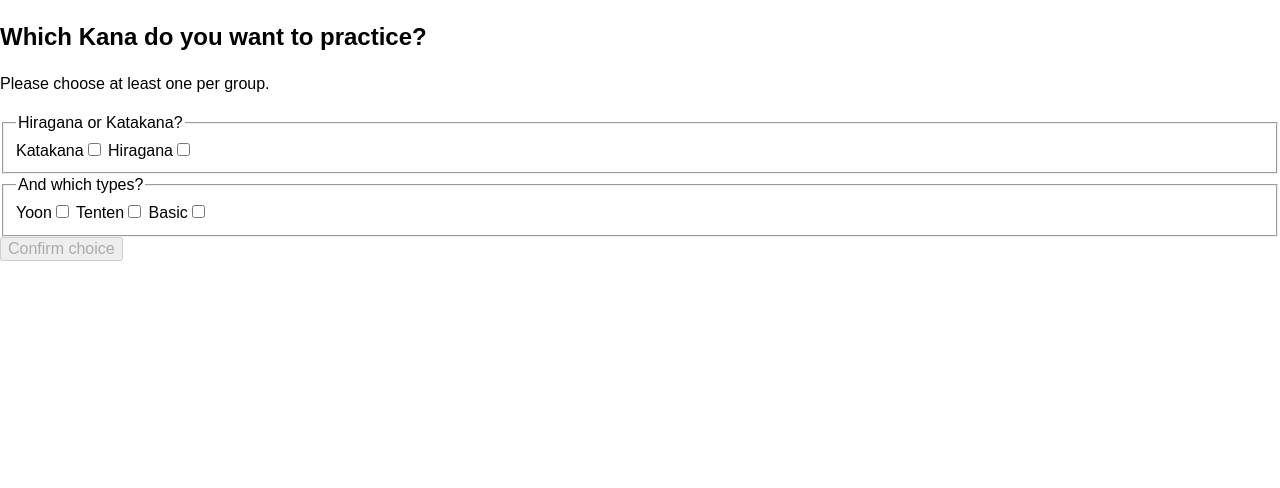
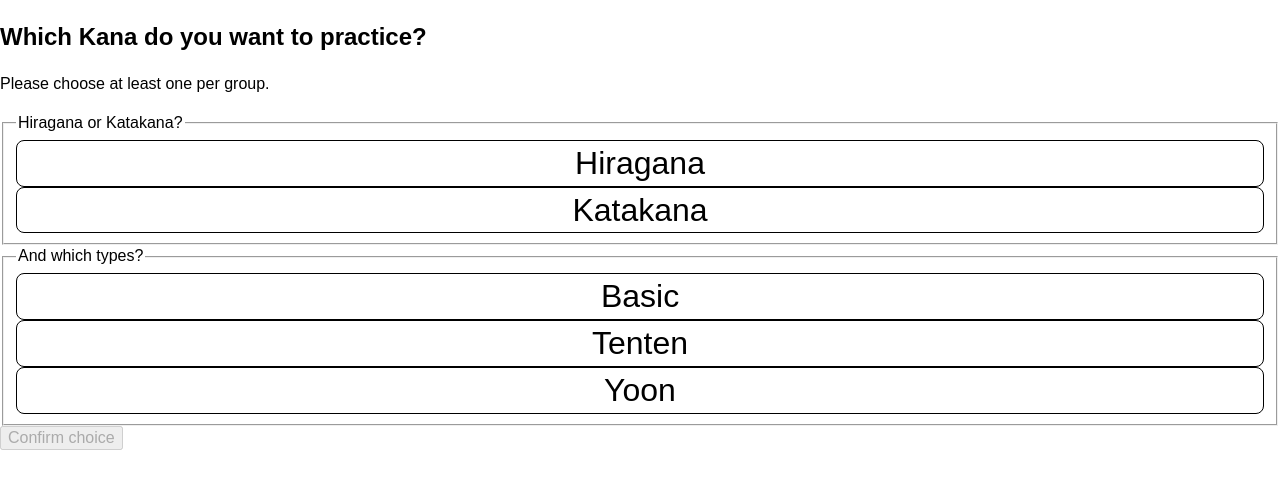
Before and after one commit to macfrei/kana-quiz-app, a React (Vite) app: page / in a window 1280 px wide. Shown: the top 488 px of the page. Built offline with nearby package versions, Linux system fonts and the light colour scheme.

Commit message:
Replace inputs with new input  component in forms

```diff
--- a/src/components/KanaQuiz.tsx
+++ b/src/components/KanaQuiz.tsx
@@ -32,7 +32,7 @@ export default function KanaQuiz({ kana, onResult }: KanaQuizProps) {
       <Question
         question={quizQuestion.question}
         answers={quizQuestion.answers}
-        onChange={checkAnswer}
+        onSelectAnswer={checkAnswer}
       />
       {quizKanaLength > 1 && (
         <Button
--- a/src/components/Question.tsx
+++ b/src/components/Question.tsx
@@ -1,31 +1,35 @@
 import styled from 'styled-components';
 import { KanaType } from '../types/kana';
+import InputWithLabel from './InputWithLabel';
 
 type QuestionProps = {
   question: KanaType;
   answers: KanaType[];
-  onChange: (answer: KanaType) => void;
+  onSelectAnswer: (answer: KanaType) => void;
 };
 
 export default function Question({
   question,
   answers,
-  onChange,
+  onSelectAnswer,
 }: QuestionProps) {
+  function handleChange(event: React.ChangeEvent, answer: KanaType) {
+    onSelectAnswer(answer);
+  }
+
   return (
     <Fieldset>
       <Legend>{question.kana}</Legend>
       {answers.map(answer => (
-        <RadioButtonGroup key={answer.id}>
-          <Input
-            id={answer.id}
-            type="radio"
-            name={question.kana}
-            value={answer.kana}
-            onChange={() => onChange(answer)}
-          />
-          <Label htmlFor={answer.id}>{answer.pronunciation}</Label>
-        </RadioButtonGroup>
+        <InputWithLabel
+          key={answer.id}
+          labelText={answer.pronunciation}
+          id={answer.id}
+          type="radio"
+          name={question.kana}
+          value={answer.kana}
+          onChange={event => handleChange(event, answer)}
+        />
       ))}
     </Fieldset>
   );
@@ -41,38 +45,8 @@ const Fieldset = styled.fieldset`
   padding: 0;
 `;
 
-const RadioButtonGroup = styled.div`
-  display: grid;
-  place-items: center;
-  position: relative;
-  width: 100%;
-  height: 100%;
-
-  input[type='radio']:checked + label {
-    background-color: black;
-    color: white;
-  }
-`;
-
 const Legend = styled.legend`
   font-size: 400%;
   text-align: center;
   padding: 40px 0;
 `;
-
-const Label = styled.label`
-  display: grid;
-  place-items: center;
-  border: 1px solid black;
-  border-radius: 8px;
-  width: 100%;
-  height: 100%;
-  font-size: 200%;
-`;
-
-const Input = styled.input`
-  position: absolute;
-  width: 0;
-  height: 0;
-  opacity: 0;
-`;
--- a/src/components/QuizChoice.tsx
+++ b/src/components/QuizChoice.tsx
@@ -1,4 +1,5 @@
 import React, { useState } from 'react';
+import InputWithLabel from './InputWithLabel';
 
 type KanaChoice = {
   katakana: boolean;
@@ -11,6 +12,9 @@ type KanaChoice = {
 type QuizChoiceProps = {
   onKanaChoice: (kanaChoice: string[]) => void;
 };
+
+const groupChoices = ['hiragana', 'katakana'];
+const typeChoices = ['basic', 'tenten', 'yoon'];
 
 export default function QuizChoice({ onKanaChoice }: QuizChoiceProps) {
   const [kanaChoice, setKanaChoice] = useState<KanaChoice>({
@@ -55,54 +59,33 @@ export default function QuizChoice({ onKanaChoice }: QuizChoiceProps) {
       <p id="kana-choice-description">Please choose at least one per group.</p>
       <fieldset>
         <legend>Hiragana or Katakana?</legend>
-        <label htmlFor="katakana">Katakana</label>
-        <input
-          id="katakana"
+        {groupChoices.map(group => (
+          <InputWithLabel
+            key={group}
+            labelText={group}
+            id={group}
             type="checkbox"
             name="kana"
-          value="katakana"
+            value={group}
             onChange={handleChange}
-          checked={kanaChoice.katakana}
+            checked={kanaChoice[group as keyof KanaChoice]}
           />
-        <label htmlFor="hiragana"> Hiragana</label>
-        <input
-          id="hiragana"
-          type="checkbox"
-          name="kana"
-          value="hiragana"
-          onChange={handleChange}
-          checked={kanaChoice.hiragana}
-        />
+        ))}
       </fieldset>
       <fieldset>
         <legend>And which types?</legend>
-        <label htmlFor="yoon">Yoon</label>
-        <input
-          id="yoon"
+        {typeChoices.map(type => (
+          <InputWithLabel
+            key={type}
+            labelText={type}
+            id={type}
             type="checkbox"
             name="kana"
-          value="yoon"
+            value={type}
             onChange={handleChange}
-          checked={kanaChoice.yoon}
+            checked={kanaChoice[type as keyof KanaChoice]}
           />
-        <label htmlFor="tenten"> Tenten</label>
-        <input
-          id="tenten"
-          type="checkbox"
-          name="kana"
-          value="tenten"
-          onChange={handleChange}
-          checked={kanaChoice.tenten}
-        />
-        <label htmlFor="basic"> Basic</label>
-        <input
-          id="basic"
-          type="checkbox"
-          name="kana"
-          value="basic"
-          onChange={handleChange}
-          checked={kanaChoice.basic}
-        />
+        ))}
       </fieldset>
       <button type="submit" disabled={!isDisabled}>
         Confirm choice
```
Lines whose indentation alone changed are shown as unchanged.
